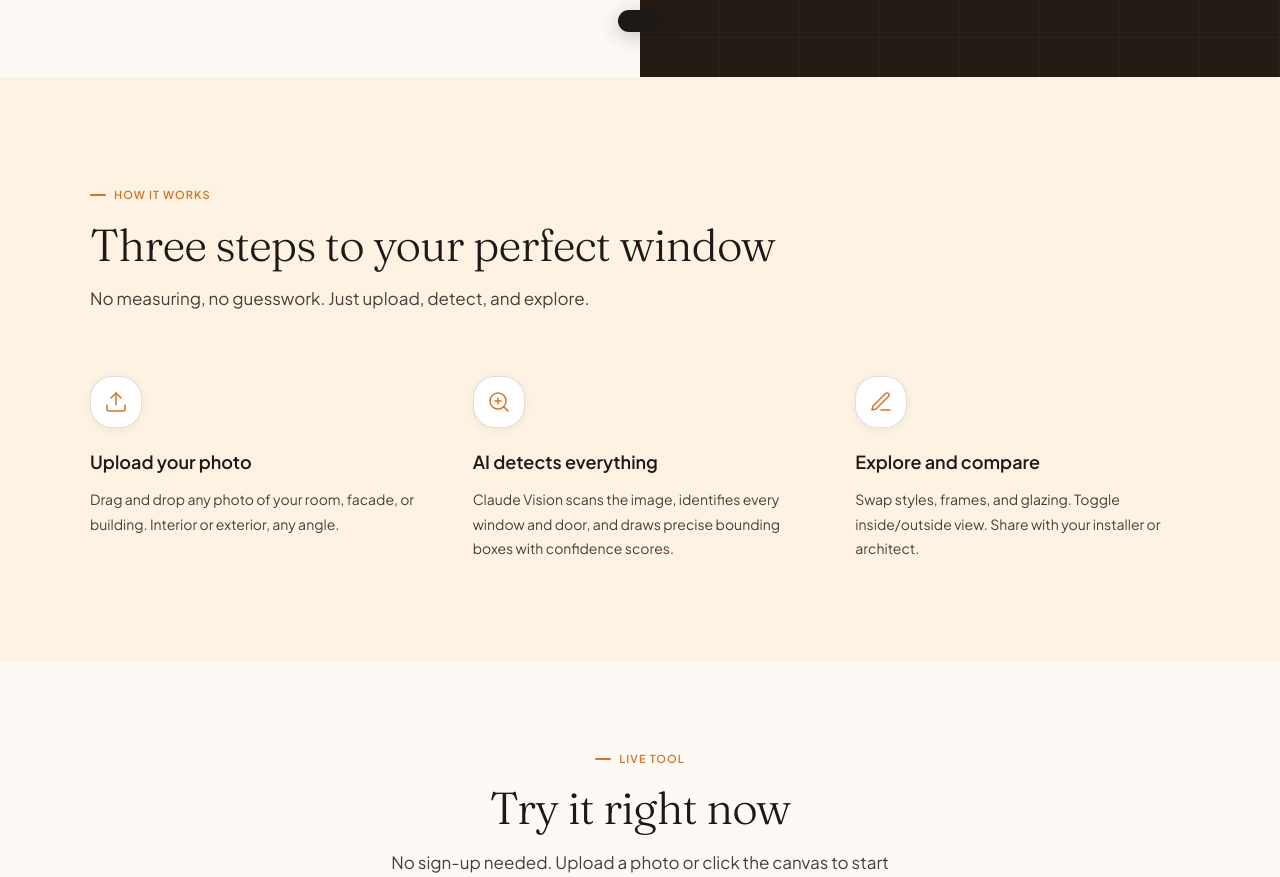
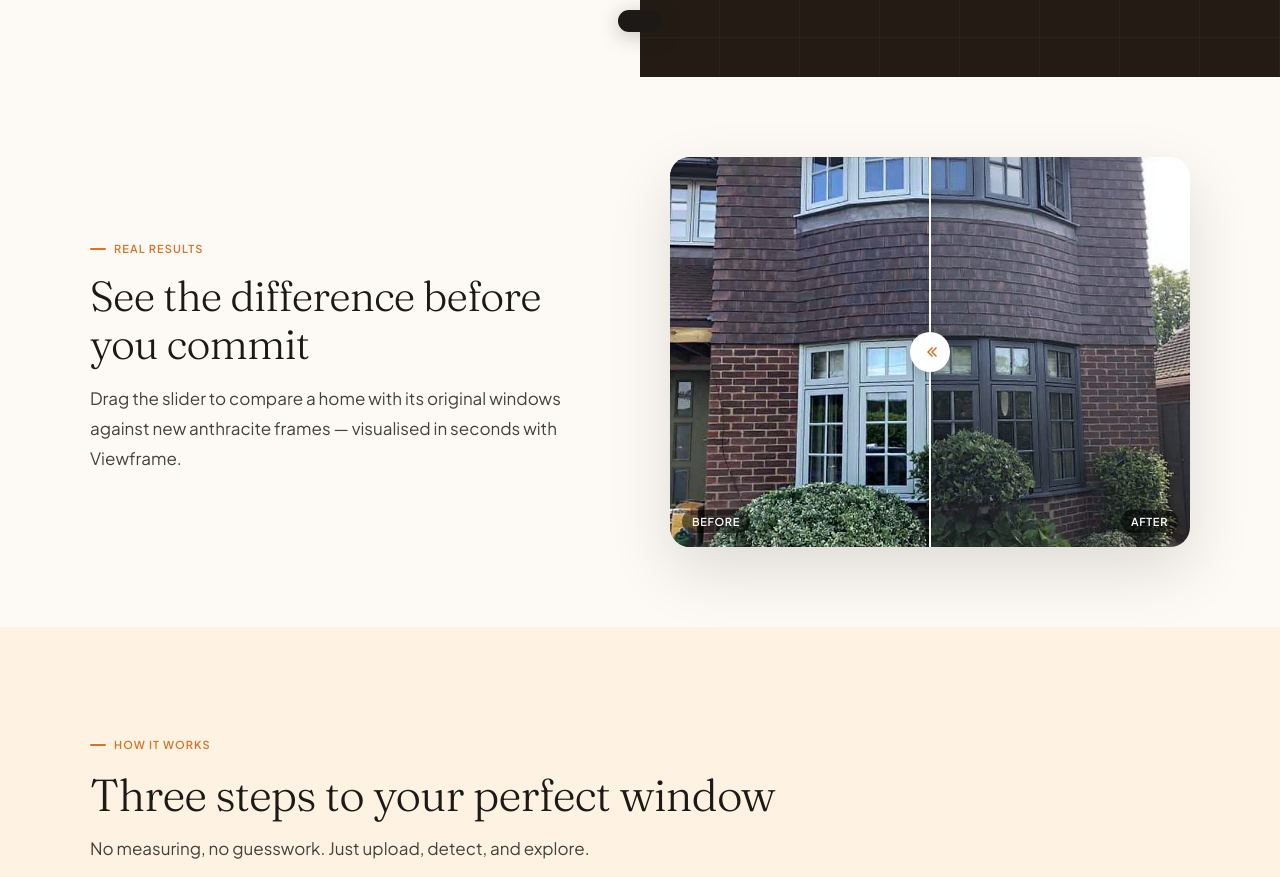
Before and after one commit to mws2871991-max/VIEWFRAME, a website: page public/index.html in a window 1280 px wide. Shown: the part 824-1701 px from the top of the page. Drawn offline with nearby package versions, Linux system fonts and the light colour scheme.

Commit message:
Add before/after image slider to homepage
Shows real house transformation with draggable BEFORE/AFTER slider,
using the existing hero-before.jpg and hero-after.jpg images that
were already in the public folder but not displayed anywhere.

Co-Authored-By: Claude Sonnet 4.6 <noreply@anthropic.com>

```diff
--- a/public/index.html
+++ b/public/index.html
@@ -227,6 +227,26 @@ nav {
   backdrop-filter: blur(8px); font-family: var(--sans); font-weight: 600;
 }
 
+/* ─── BEFORE/AFTER SLIDER ─── */
+.ba-section { padding: 80px 80px; background: var(--paper); }
+.ba-inner { max-width: 1100px; margin: 0 auto; display: grid; grid-template-columns: 1fr 1fr; gap: 60px; align-items: center; }
+.ba-text {}
+.ba-text .section-label { margin-bottom: 14px; }
+.ba-text h2 { font-family: var(--serif); font-size: clamp(28px,4vw,42px); font-weight: 300; line-height: 1.15; letter-spacing: -0.02em; margin-bottom: 16px; }
+.ba-text p { font-size: 17px; color: var(--ink-2); line-height: 1.75; }
+.ba-wrap { position: relative; border-radius: 20px; overflow: hidden; aspect-ratio: 4/3; user-select: none; touch-action: none; box-shadow: 0 24px 64px rgba(0,0,0,0.12); }
+.ba-wrap img { position: absolute; inset: 0; width: 100%; height: 100%; object-fit: cover; display: block; }
+.ba-wrap .ba-after { clip-path: inset(0 50% 0 0); }
+.ba-handle { position: absolute; top: 0; bottom: 0; left: 50%; width: 44px; transform: translateX(-50%); cursor: ew-resize; display: flex; flex-direction: column; align-items: center; z-index: 10; }
+.ba-line { flex: 1; width: 2px; background: #fff; box-shadow: 0 0 6px rgba(0,0,0,0.3); }
+.ba-circle { position: absolute; top: 50%; transform: translateY(-50%); width: 40px; height: 40px; background: #fff; border-radius: 50%; box-shadow: 0 2px 16px rgba(0,0,0,0.2); display: flex; align-items: center; justify-content: center; }
+.ba-circle svg { width: 16px; height: 16px; stroke: var(--accent); fill: none; stroke-width: 2.5; stroke-linecap: round; stroke-linejoin: round; }
+.ba-lbl { position: absolute; bottom: 14px; font-size: 11px; font-weight: 700; padding: 3px 10px; border-radius: 100px; background: rgba(0,0,0,0.5); color: #fff; pointer-events: none; letter-spacing: .06em; }
+@media (max-width: 900px) {
+  .ba-section { padding: 60px 24px; }
+  .ba-inner { grid-template-columns: 1fr; gap: 36px; }
+}
+
 /* ─── SECTION COMMON ─── */
 section { padding: 100px 80px; }
 .section-inner { max-width: 1100px; margin: 0 auto; }
@@ -797,6 +817,29 @@ footer { background: var(--paper-warm); border-top: 1px solid var(--rule); }
     </div>
   </div>
 </section>
+
+<!-- BEFORE / AFTER -->
+<div class="ba-section">
+  <div class="ba-inner">
+    <div class="ba-text">
+      <div class="section-label">Real results</div>
+      <h2>See the difference before you commit</h2>
+      <p>Drag the slider to compare a home with its original windows against new anthracite frames — visualised in seconds with Viewframe.</p>
+    </div>
+    <div class="ba-wrap" id="ba-wrap">
+      <img src="hero-after.jpg" alt="After — new windows">
+      <img src="hero-before.jpg" class="ba-after" id="ba-after" alt="Before — original windows">
+      <div class="ba-handle" id="ba-handle">
+        <div class="ba-line"></div>
+        <div class="ba-circle">
+          <svg viewBox="0 0 24 24"><polyline points="15 18 9 12 15 6"/><polyline points="9 6 3 12 9 18" transform="translate(12,0)"/></svg>
+        </div>
+      </div>
+      <span class="ba-lbl" style="left:12px">BEFORE</span>
+      <span class="ba-lbl" style="right:12px">AFTER</span>
+    </div>
+  </div>
+</div>
 
 <!-- HOW IT WORKS -->
 <section class="how-section" id="how">
@@ -2626,5 +2669,26 @@ window.addEventListener('resize',()=>{
      If this fails to load (offline, blocked CDN, etc.), exportSpecSheet()
      checks for it and shows a clear error instead of throwing. -->
 <script src="https://cdnjs.cloudflare.com/ajax/libs/jspdf/2.5.1/jspdf.umd.min.js" defer></script>
+<script>
+(function(){
+  const wrap=document.getElementById('ba-wrap');
+  const handle=document.getElementById('ba-handle');
+  const after=document.getElementById('ba-after');
+  if(!wrap||!handle||!after)return;
+  function setPos(x){
+    const r=wrap.getBoundingClientRect();
+    const pct=Math.min(100,Math.max(0,(x-r.left)/r.width*100));
+    after.style.clipPath=`inset(0 ${100-pct}% 0 0)`;
+    handle.style.left=pct+'%';
+  }
+  let dragging=false;
+  handle.addEventListener('mousedown',e=>{dragging=true;e.preventDefault();});
+  window.addEventListener('mousemove',e=>{if(dragging)setPos(e.clientX);});
+  window.addEventListener('mouseup',()=>dragging=false);
+  handle.addEventListener('touchstart',e=>{dragging=true;e.preventDefault();},{passive:false});
+  window.addEventListener('touchmove',e=>{if(dragging)setPos(e.touches[0].clientX);},{passive:true});
+  window.addEventListener('touchend',()=>dragging=false);
+})();
+</script>
 </body>
 </html>
```
